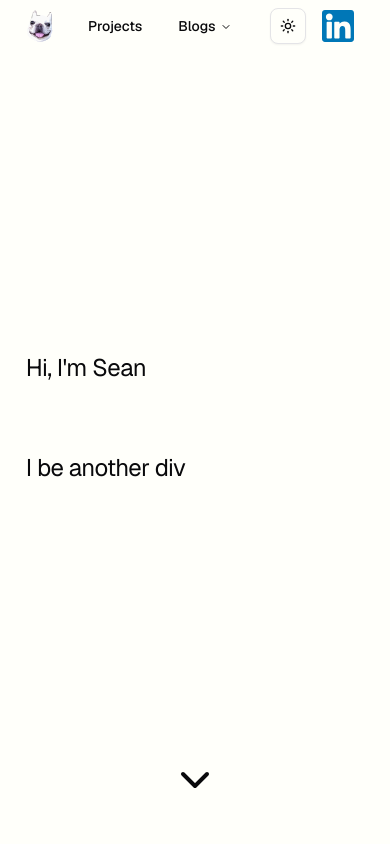
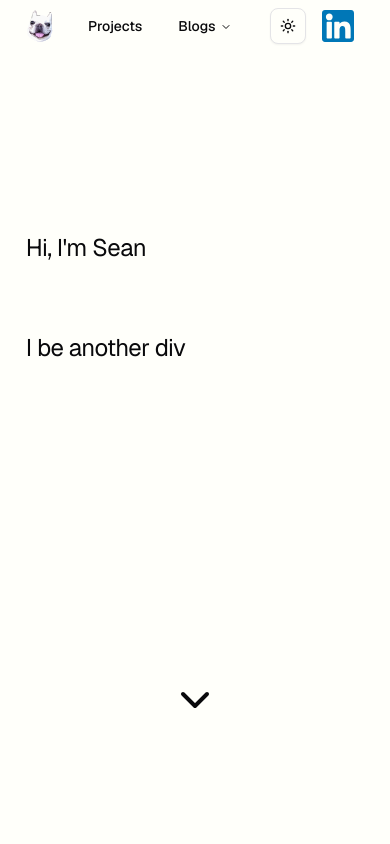
Before and after one commit to seanchacha/seanchacha.github.io, a SvelteKit app: page / in a window 390 px wide. Shown: the top 844 px of the page. Built offline with nearby package versions, Linux system fonts and the light colour scheme.

Commit message:
auto scrolling arrow adjustment

```diff
--- a/src/routes/+page.svelte
+++ b/src/routes/+page.svelte
@@ -45,7 +45,7 @@
 	<div
 	class="flex {isMobile.current ? 'flex-col' : 'flex-row'}"
 	>
-		<div class="{isMobile.current ? "pt-75" : "pt-90 min-w-100"}">
+		<div class="{isMobile.current ? "pt-45" : "pt-90 min-w-100"}">
 			<h1 class="text-2xl font-normal tracking-tight text-left">
 				Hi, I'm Sean
 			</h1>
@@ -63,7 +63,7 @@
 			</h1>
 		</div>
 	</div>
-	<div class="flex justify-center w-full mb-20 mt-auto">
+	<div class="flex justify-center w-full {isMobile.current ? "mb-40" : "mb-20"} mt-auto">
 		<svg
 			class="w-12 h-12 animate-bounce cursor-pointer focus:outline-none"
 			viewBox="0 0 24 24"
```
